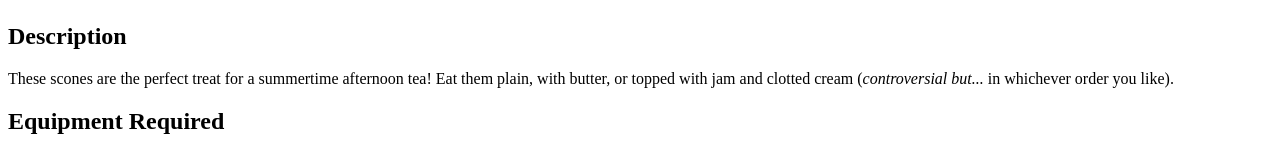
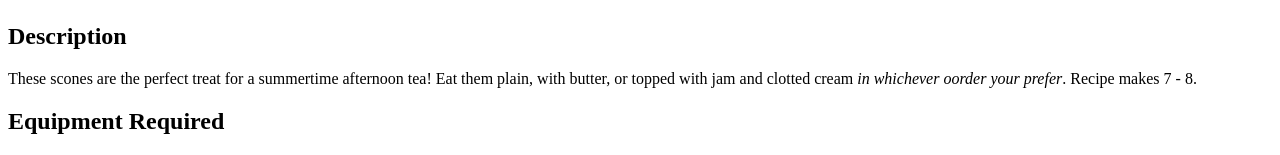
Before and after one commit to RAS251093/odin-recipes, a plain HTML site: page recipes/scones.html in a window 1280 px wide. Shown: the part 381-536 px from the top of the page. Drawn offline with Linux system fonts and the light colour scheme.

Commit message:
Rewrite scones description

```diff
--- a/recipes/scones.html
+++ b/recipes/scones.html
@@ -14,8 +14,9 @@
             These scones are the perfect treat
             for a summertime afternoon tea!
             Eat them plain, with butter, or topped with
-            jam and clotted cream (<em>controversial but...</em>
-            in whichever order you like).
+            jam and clotted cream <em>in whichever oorder your prefer</em>.
+
+            Recipe makes 7 - 8.
         </p>
         <h2>Equipment Required</h2>
         <ul>
```
